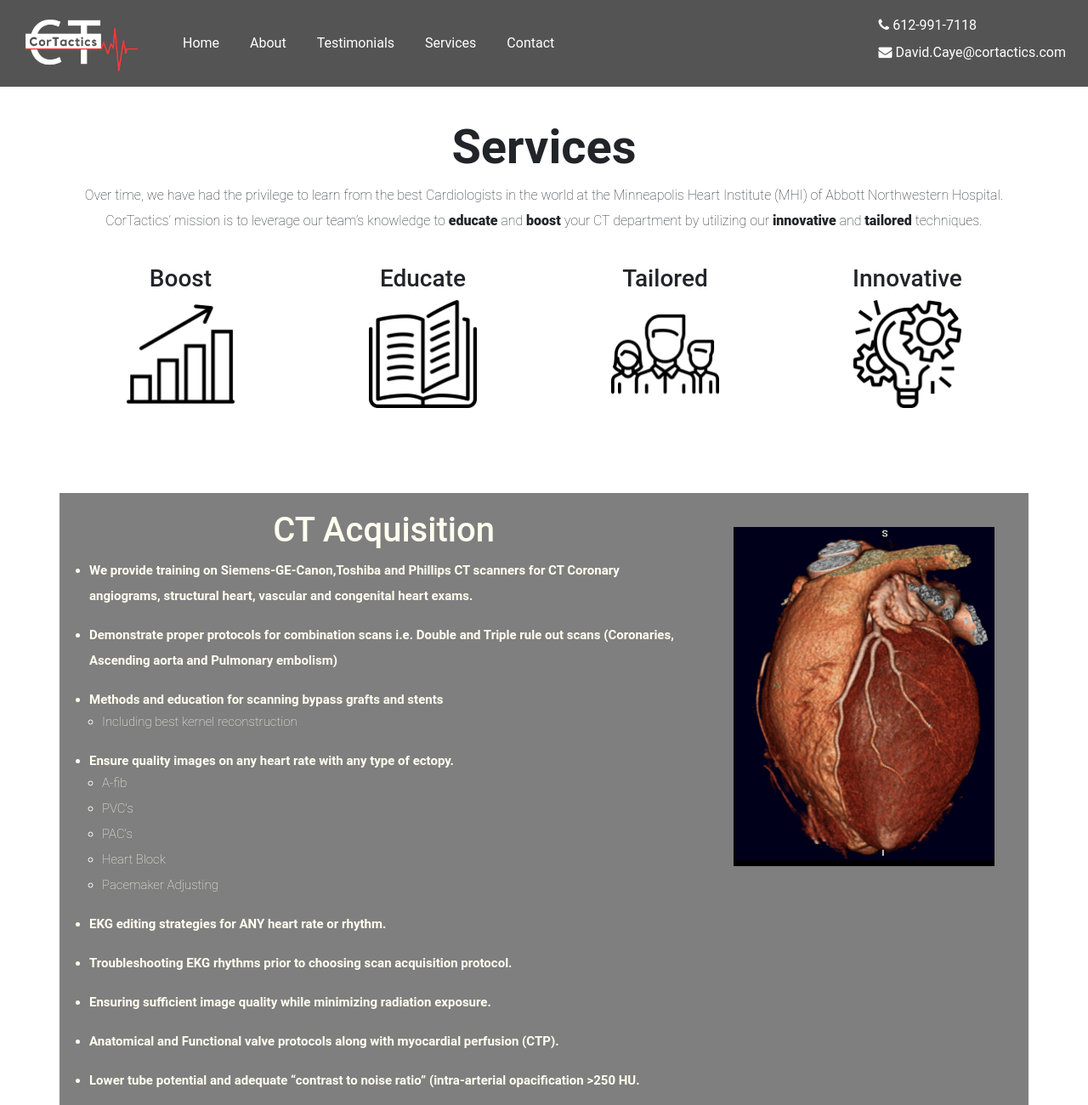
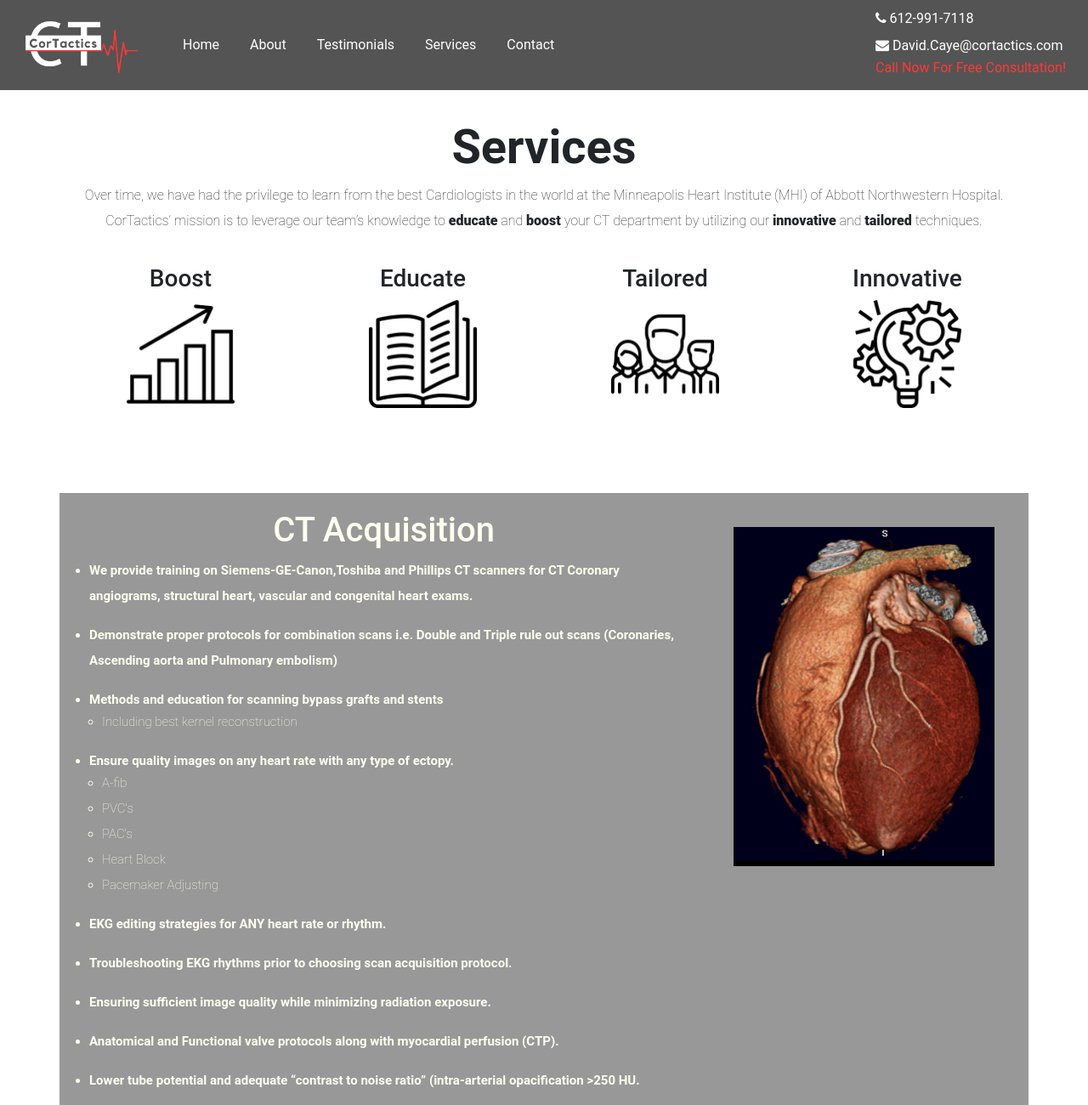
Before and after one commit to AnselSmolund/CorTactics-Dev, a plain HTML site: page services.html in a window 1280 px wide. Shown: the top 1300 px of the page at 85% size. Drawn offline with nearby package versions, Linux system fonts and the light colour scheme.

Commit message:
color changes

```diff
--- a/services.html
+++ b/services.html
@@ -57,6 +57,7 @@
         <ul class="list-unstyled" style="line-height: 5px; color:white; margin-top:5px">
           <p><span class="fa fa-phone" aria-hidden="true"></span><a href="tel:612-991-7118"> 612-991-7118</a></p>
           <p><span class="fa fa-envelope" aria-hidden="true"></span> <a href="mailto:david.caye@cortactics.com"> David.Caye@cortactics.com </a></p>
+          <p style="color:#ff3838">Call Now For Free Consultation!</p>
         </ul>
       </div>
     </nav>
--- a/styles.css
+++ b/styles.css
@@ -249,16 +249,16 @@ video#bgVideo {
 #services-container .container{
   padding:20px;
   margin:20px auto;
-  background:#454545AF;
+  background:	#989898;
   color:#fffff0;
 }
 
-#services-container .container:hover{
+/* #services-container .container:hover{
   padding:20px;
   margin:20px auto;
   background:#454545AF;
   color:#fffff0;
-}
+} */
 #services-container .row{
   margin-bottom:50px;
   text-align: center;
```
Also changed, not shown: about.html (+1 -0 lines), testimonials.html (+1 -0 lines).
